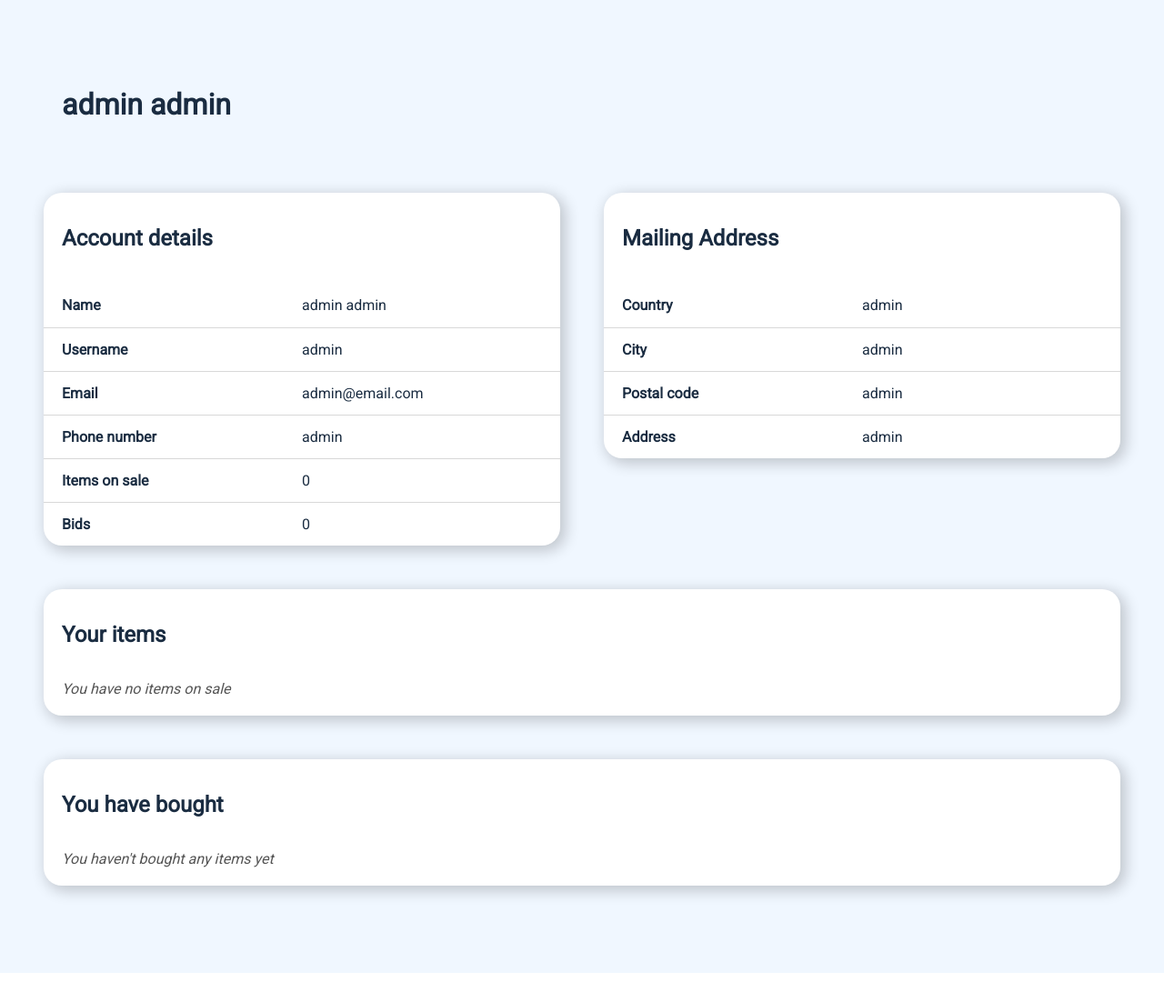
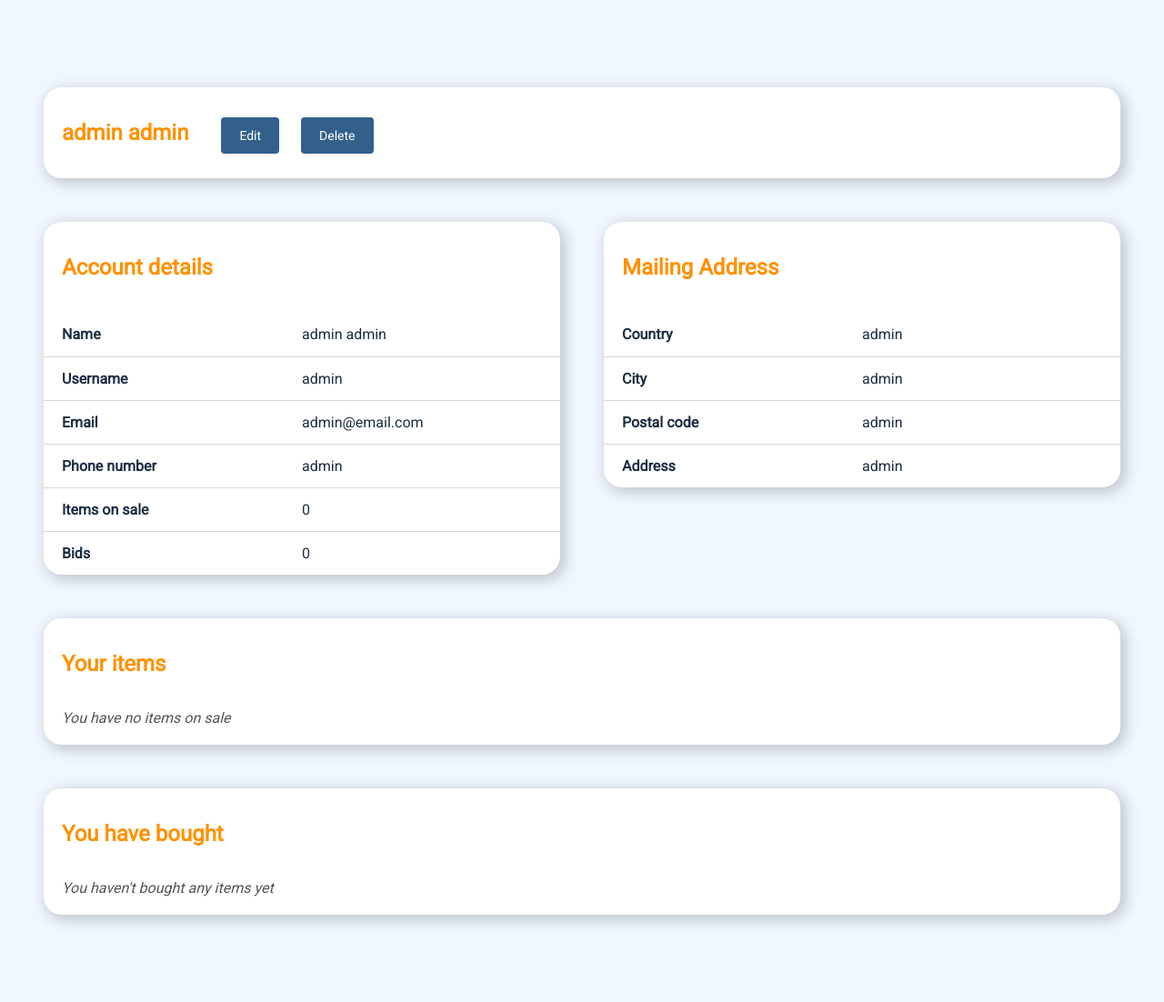
Before and after one commit to laurivaananen/Huutokauppa, a Flask app: page /user/1 in a window 1280 px wide. Shown: the part 48-1150 px from the top of the page at 91% size. Before the commit the page ends 1118 px from the top, so only its background shows below. Run offline with Flask 2, Linux system fonts and the light colour scheme; a user stored in the database is signed in; data comes from the database, SQL or seed files in the repository; data that the repository does not hold is empty; some libraries are stand-ins or nearby versions.

Commit message:
Added the option to edit and delete account information

```diff
--- a/application/auth/models.py
+++ b/application/auth/models.py
@@ -45,16 +45,16 @@ class AccountInformation(Base):
     banned = db.Column(db.Boolean(), nullable=False)
     is_admin = db.Column(db.Boolean(), nullable=False)
 
-    user_account = db.relationship("UserAccount", backref='account_information', lazy=True, uselist=False)
+    user_account = db.relationship("UserAccount", backref='account_information', lazy=True, uselist=False, cascade="all, delete-orphan")
 
     country_id = db.Column(db.Integer, db.ForeignKey('country.id'), nullable=False)
     city_id = db.Column(db.Integer, db.ForeignKey('city.id'), nullable=False)
     postal_code_id = db.Column(db.Integer, db.ForeignKey('postal_code.id'), nullable=False)
     street_address_id = db.Column(db.Integer, db.ForeignKey('street_address.id'), nullable=False)
 
-    items = db.relationship('Item', back_populates='account_information', lazy=True, foreign_keys="Item.account_information_id")
-    bought_items = db.relationship('Item', back_populates='buyer_account_information', lazy=True, foreign_keys="Item.buyer_account_information_id")
-    bids = db.relationship('Bid', backref='account_information', lazy=True)
+    items = db.relationship('Item', back_populates='account_information', lazy=True, foreign_keys="Item.account_information_id", cascade="all, delete-orphan")
+    bought_items = db.relationship('Item', back_populates='buyer_account_information', lazy=True, foreign_keys="Item.buyer_account_information_id", cascade="all, delete-orphan")
+    bids = db.relationship('Bid', backref='account_information', lazy=True, cascade="all, delete-orphan")
 
     def __init__(self, email_address, phone_number, country, city, postal_code, street_address):
         self.email_address = email_address
--- a/application/auth/views.py
+++ b/application/auth/views.py
@@ -68,6 +68,73 @@ def auth_usersignup():
     login_user(user_account)
     return redirect(url_for("index"))
 
+@application.route("/user/edit/<user_id>/", methods=["GET", "POST"])
+@login_required
+def user_edit(user_id):
+    account_information = AccountInformation.query.get_or_404(user_id)
+
+    if current_user.id == account_information.id:
+        if request.method == "GET":
+
+            if current_user.is_authenticated() and current_user.id == account_information.id:
+                form = UserSignupForm(obj=account_information)
+                form.first_name.data = account_information.user_account.first_name
+                form.last_name.data = account_information.user_account.last_name
+                form.user_name.data = account_information.user_account.user_name
+                return render_template("auth/edit.html", form=form)
+
+            items = account_information.items
+            bought_items = account_information.bought_items
+
+            return render_template("auth/detail.html", account_information=account_information, form=AccountDepositForm(), items=items, bought_items=bought_items)
+        else:
+            form = UserSignupForm(request.form)
+
+        form.password.validators = []
+        form.repeat_password.validators = []
+        form.email_address.validators = []
+
+        if not form.validate():
+            return render_template("auth/edit.html", form=form)
+
+        country = get_or_create(db.session, Country, name=form.country.data)
+        city = get_or_create(db.session, City, name=form.city.data)
+        postal_code = get_or_create(db.session, PostalCode, name=form.postal_code.data)
+        street_address = get_or_create(db.session, StreetAddress, name=form.street_address.data)
+
+        account_information.phone_number = form.phone_number.data
+        account_information.country = country
+        account_information.city = city
+        account_information.postal_code = postal_code
+        account_information.street_address = street_address
+
+        db.session.add(account_information)
+        db.session.flush()
+
+        user_account = account_information.user_account
+        user_account.user_name = form.user_name.data
+        user_account.first_name = form.first_name.data
+        user_account.last_name = form.last_name.data
+
+        db.session().add(user_account)
+        db.session().commit()
+
+        items = account_information.items
+        bought_items = account_information.bought_items
+
+        return render_template("auth/detail.html", account_information=account_information, form=AccountDepositForm(), items=items, bought_items=bought_items)
+
+@application.route("/user/delete/<user_id>/", methods=["POST"])
+@login_required
+def user_delete(user_id):
+    account_information = AccountInformation.query.get(user_id)
+
+    if current_user.id == account_information.id:
+        db.session().delete(account_information)
+        db.session().commit()
+
+    return redirect(url_for("index"))
+
 @application.route("/user/<user_id>", methods=["GET", "POST"])
 @login_required
 def user_detail(user_id):
--- a/application/static/theme.css
+++ b/application/static/theme.css
@@ -147,6 +147,14 @@ nav a:hover {
     padding: 6em 6em;
 }
 
+/* User edit */
+
+#user-edit {
+    display: grid;
+    grid-template-columns: 1fr;
+    padding: 6em 6em;
+}
+
 
 /* User login */
 
@@ -162,6 +170,11 @@ nav a:hover {
 h2 {
     margin: 0;
     padding: 0;
+    color: rgb(255, 145, 0);
+}
+
+h1 {
+    color: rgb(255, 145, 0);
 }
 
 #user-detail {
@@ -191,6 +204,27 @@ h2 {
     padding-top: 1.5em;
     padding-left: 20px;
     padding-bottom: 1.5em;
+}
+
+.user-toolbar {
+    grid-column: span 2;
+}
+
+.user-toolbar h2 {
+    display: inline-block;
+}
+
+.user-toolbar .buttons {
+    display: inline-block;
+    padding-left: 2em;
+}
+
+.user-toolbar .btn {
+    display: inline-block;
+}
+
+.user-toolbar .detail-form {
+    display: inline-block;
 }
 
 
@@ -378,8 +412,8 @@ a[class=btn] {
 }
 
 a[class=btn]:hover {
-    background-color: rgb(255, 217, 0);
-    color: rgb(50, 96, 139);
+    background-color: rgb(255, 145, 0);
+    color: #fff;
 }
 
 
@@ -447,6 +481,10 @@ a[class=btn]:hover {
         grid-column: span 1;
     }
 
+    #user-detail .user-toolbar {
+        grid-column: span 1;
+    }
+
     #user-detail {
         grid-template-columns: 1fr;
     }
--- a/application/templates/auth/detail.html
+++ b/application/templates/auth/detail.html
@@ -2,7 +2,20 @@
 
 {% block body %}
 <main id="user-detail">
-<h1>{{ account_information.user_account.first_name }} {{ account_information.user_account.last_name }}</h1>
+
+{% if current_user.id == account_information.id %}
+<div class="float-div user-toolbar">
+    <h2>{{ account_information.user_account.first_name }} {{ account_information.user_account.last_name }}</h1>
+<!-- <h2 class="table-header">Toolbar</h2> -->
+    <div class="buttons">
+    <a class="btn" href="{{ url_for('user_edit', user_id=account_information.id) }}">Edit</a>
+
+    <form class="detail-form" method="POST" action="{{ url_for('user_delete', user_id=account_information.id) }}">
+        <input class="btn inline" type="submit" value="Delete">
+    </form>
+    </div>
+</div>
+{% endif %}
 
 <!-- User account details -->
 <div class="user-detail-div float-div">
```
Also changed, not shown: application/templates/auth/edit.html (added, +57 -0 lines).
